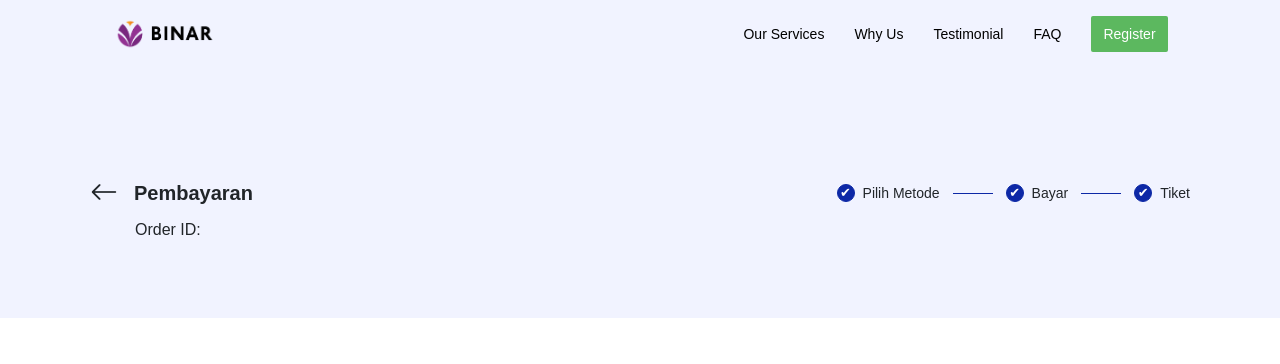
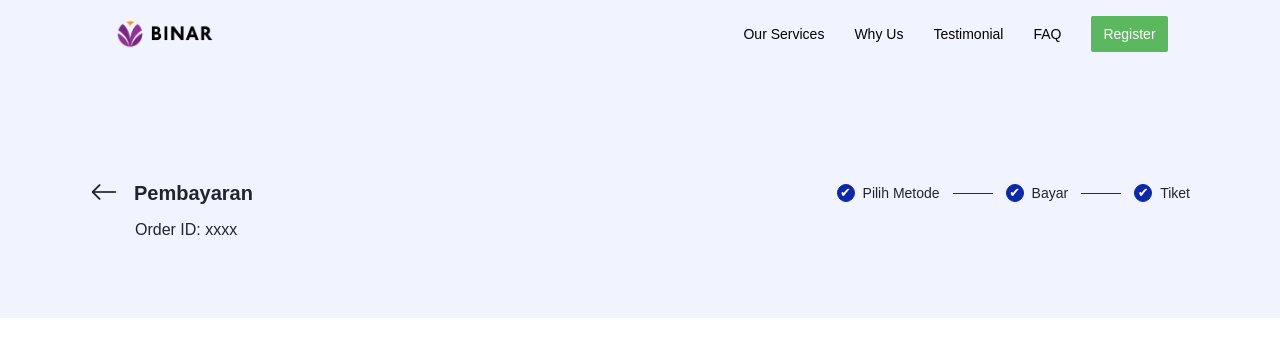
Before and after one commit to sandinofri/binar-rental, a React (Vite) app: page /eticket/1 in a window 1280 px wide. Shown: the top 364 px of the page. Built offline with nearby package versions, Linux system fonts and the light colour scheme; no server answers.

Commit message:
fix headerpay

```diff
--- a/src/modules/Landing/components/HeaderPay/headerpay.jsx
+++ b/src/modules/Landing/components/HeaderPay/headerpay.jsx
@@ -3,6 +3,7 @@ import './style.css';
 import { useLocation } from 'react-router-dom';
 import { useParams } from 'react-router-dom';
 import * as requestAPI from '../../api/api'
+import { useNavigate } from 'react-router-dom';
 
 const HeaderPay = ({showId}) => {
     const location = useLocation();
@@ -11,6 +12,7 @@ const HeaderPay = ({showId}) => {
     const [currentStep, setCurrentStep] = useState();
     const [car, setCar] = useState({});
     const { id } = useParams();
+    const navigate = useNavigate();
 
     useEffect(() => {
         handleGetList();
@@ -46,14 +48,21 @@ const HeaderPay = ({showId}) => {
         }
     }
 
+    const handleBack = async () => {
+        navigate(-1)
+    }
+
     return (
         <div className="header-payment">
             <div className='header-payment-wrapper'>
                 <div className='d-flex align-items-center position-relative'>
-                    <p className='bi bi-arrow-left fs-3'></p>
+                    <p className='bi bi-arrow-left fs-3' style={{cursor: 'pointer'}} onClick={handleBack}></p>
                     <p className='ms-3 fs-5 fw-bold'>{paymentText}</p>
-                        {showId && (
+                        {location.pathname.startsWith('/transfer/') && showId && (
                             <p className='id-header-pay'>Order ID: {car.id}</p>
+                        )}
+                        {location.pathname.startsWith('/eticket/') && showId && (
+                            <p className='id-header-pay'>Order ID: xxxx</p>
                         )}
                 </div>
                     <div className='d-flex gap-2'>
--- a/src/modules/Landing/components/downloadeticket/index.jsx
+++ b/src/modules/Landing/components/downloadeticket/index.jsx
@@ -4,22 +4,18 @@ import './style.css';
 
 const DownloadEticket = () => {
     const handleDownload = async () => {
-        // Buat dokumen PDF sederhana
         const pdfDoc = await PDFDocument.create();
         const page = pdfDoc.addPage();
         const { height } = page.getSize();
         const fontSize = 30;
 
-        // Tambahkan teks ke halaman PDF
         const text = 'PDF Viewer';
         page.drawText(text, { x: 50, y: height - 4 * fontSize, fontSize });
 
-        // Ubah dokumen PDF menjadi blob
         const pdfBytes = await pdfDoc.save();
 
-        // Simpan blob sebagai file PDF dan unduh
         const blob = new Blob([pdfBytes], { type: 'application/pdf' });
-        saveAs(blob, 'dummy.pdf');
+        saveAs(blob, 'eticket.pdf');
     };
 
     return (
```
